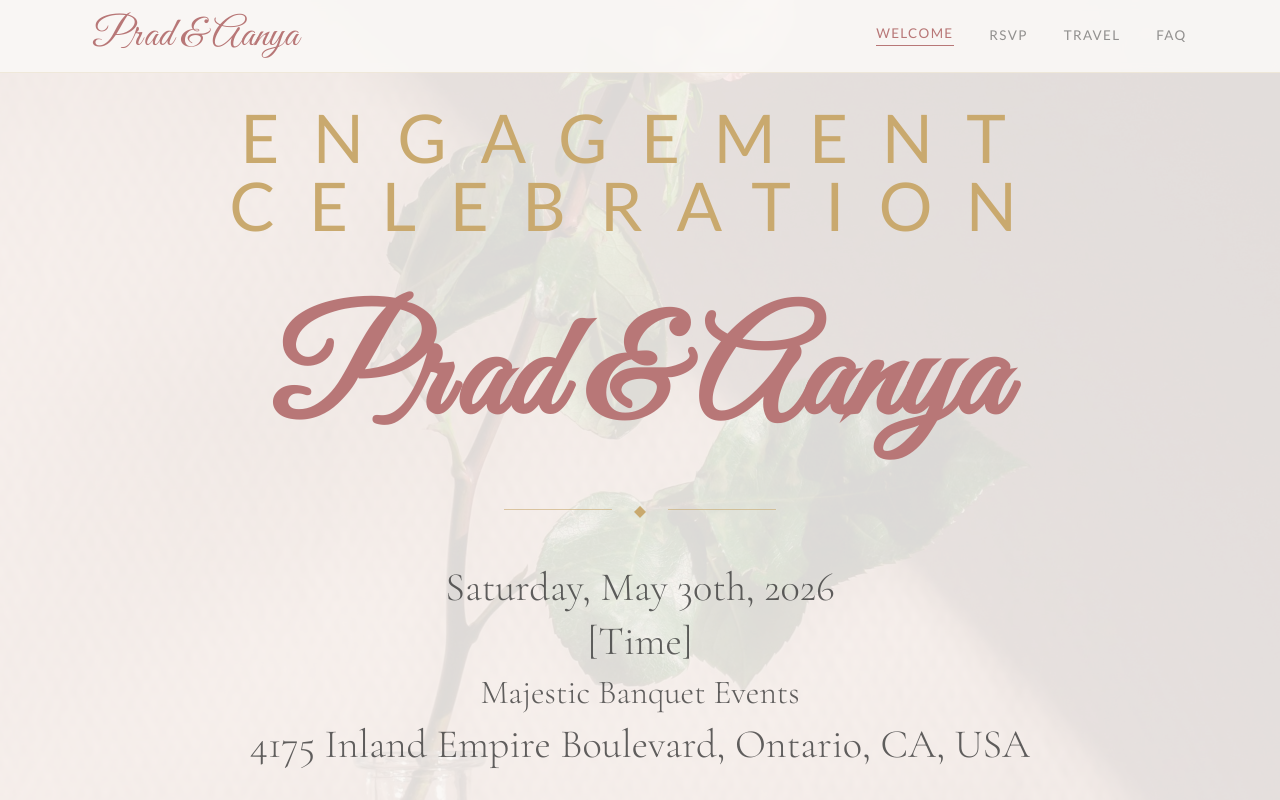
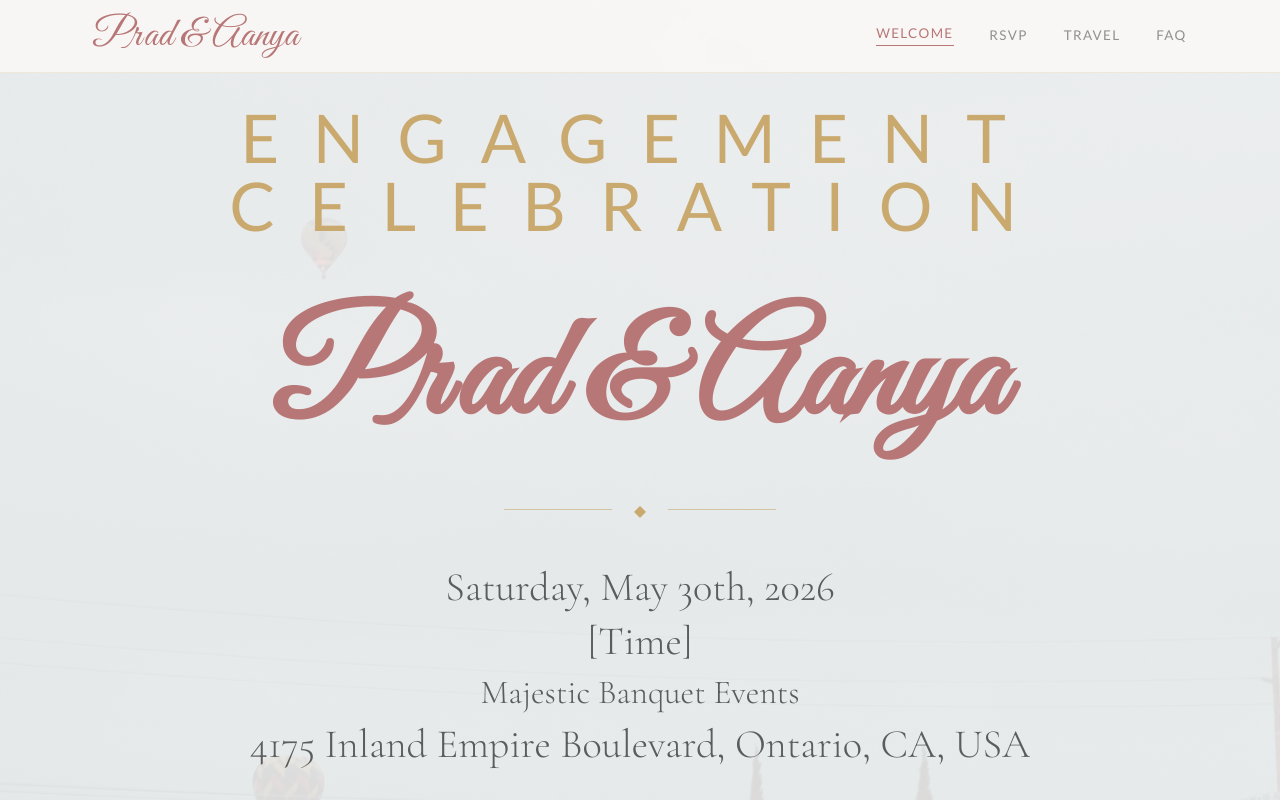
Before and after one commit to pbswimmer3/Engagement_Website, a Next.js app: page / in a window 1280 px wide. Shown: the top 800 px of the page. Built offline with nearby package versions, Linux system fonts and the light colour scheme.

Commit message:
update background image try-1

```diff
--- a/app/globals.css
+++ b/app/globals.css
@@ -43,7 +43,7 @@
     content: '';
     position: fixed;
     inset: 0;
-    background-image: url('/assets/bg-main.jpg');
+    background-image: url('/assets/bg-main.jpeg');
     background-size: cover;
     background-position: center;
     opacity: 0.12;
```
Also changed, not shown: public/assets/bg-main.jpeg (added), public/assets/bg-main.jpg (deleted).
